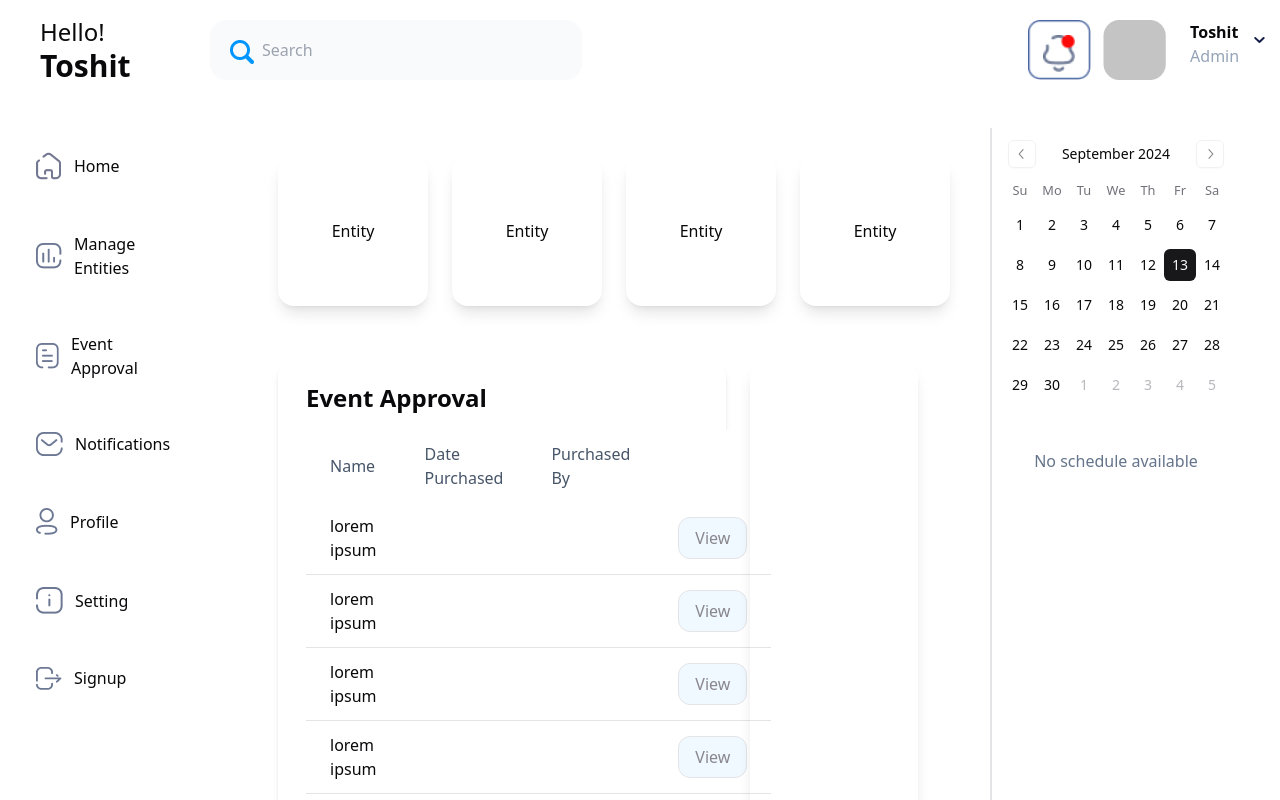
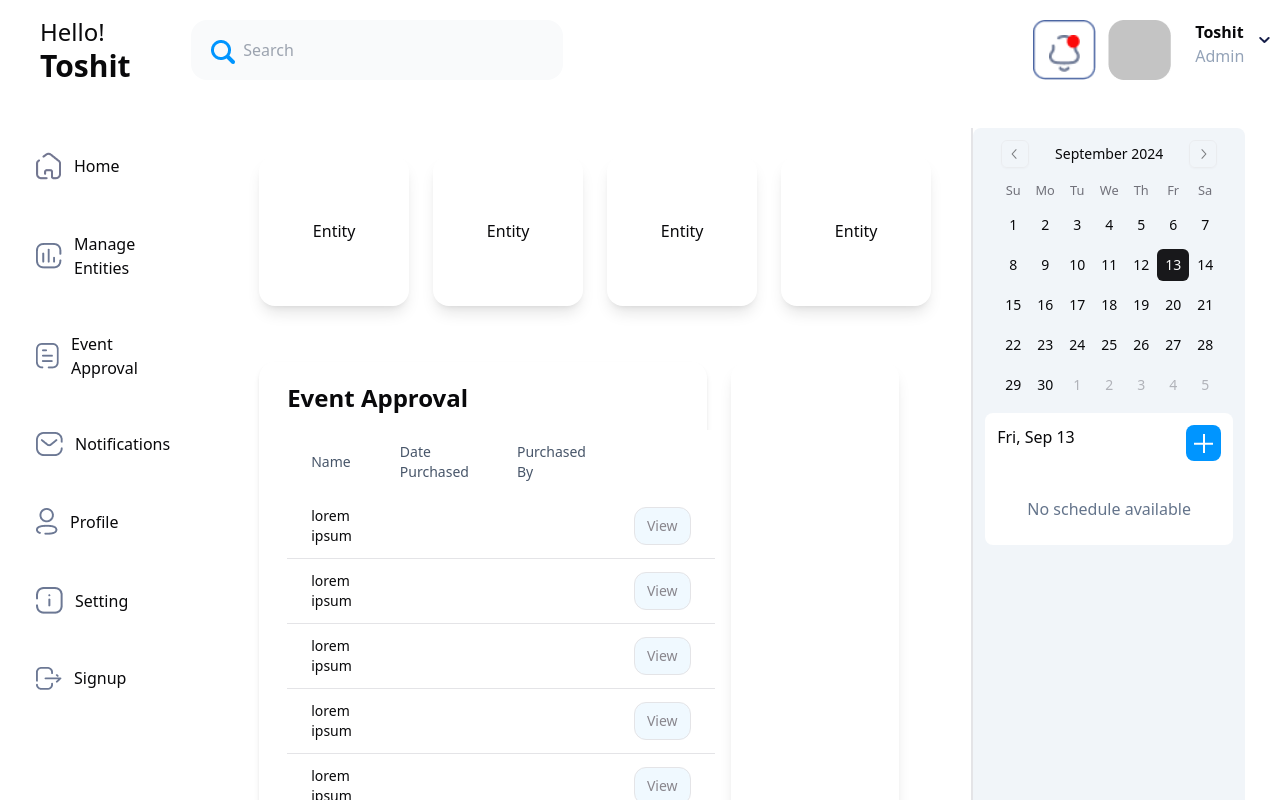
Before and after one commit to paldebarun/cu-dashboardV2, a Next.js app: page /centralOffice in a window 1280 px wide. Shown: the top 800 px of the page. Built offline with nearby package versions, Linux system fonts and the light colour scheme.

Commit message:
added some new things in the ui

```diff
--- a/app/centralOffice/page.tsx
+++ b/app/centralOffice/page.tsx
@@ -18,6 +18,7 @@ import arrowhead from '../images/Group 21861.png'
 import { Calendar } from "@/components/ui/calendar"
 import { Bar, BarChart, CartesianGrid, XAxis } from "recharts"
  import { useState,useEffect } from 'react'
+ import plus from '../images/Group 1000002786.png'
 
 import {
   ChartConfig,
@@ -520,15 +521,15 @@ const Page = () => {
       const formattedDate = date.toISOString().split('T')[0];
       console.log(formattedDate);
 
-      // Check if the date exists in the scheduledData
+
       const data = scheduledData[formattedDate] || [];
 
-      // If data is empty, use today's date as fallback
+
       const finalData = data.length ? data : scheduledData[new Date().toISOString().split('T')[0]] || [];
 
       setSchedule(finalData);
     } else {
-      // If date is not provided, use today's date
+
       const today = new Date().toISOString().split('T')[0];
       setSchedule(scheduledData[today] || []);
     }
@@ -598,21 +599,21 @@ const Page = () => {
               <table className="w-full bg-white ">
                 <thead className="">
                   <tr>
-                    <th className="py-3 font-thin text-slate-600 px-6 text-left">Name</th>
-                    <th className="py-3 font-thin text-slate-600 px-6 text-left">Date Purchased</th>
-                    <th className="py-3 font-thin text-slate-600 px-6 text-left">Purchased By</th>
-                    <th className="py-3 font-thin text-slate-600 px-6 text-left"></th>
+                    <th className="py-3 text-sm font-thin text-slate-600 px-6 text-left">Name</th>
+                    <th className="py-3 text-sm font-thin text-slate-600 px-6 text-left">Date Purchased</th>
+                    <th className="py-3 text-sm font-thin text-slate-600 px-6 text-left">Purchased By</th>
+                    <th className="py-3 text-sm font-thin text-slate-600 px-6 text-left"></th>
                   </tr>
                 </thead>
                 <tbody>
                   {
                     eventApprovalData.map((event, index) => (
                       <tr key={index} className="border-b px-2">
-                        <td className="py-3 px-6 font-light">{event.name}</td>
-                        <td className="py-3 px-6 font-light">{event.datepurchased}</td>
-                        <td className="py-3 px-6 font-light">{event.purchasedby}</td>
+                        <td className="py-3 text-sm px-6 font-light">{event.name}</td>
+                        <td className="py-3 text-sm px-6 font-light">{event.datepurchased}</td>
+                        <td className="py-3 text-sm px-6 font-light">{event.purchasedby}</td>
                         <td className="py-3 px-6 ">
-                          <button className="bg-[#F0F9FF]  text-[#89868D] px-4 py-2 rounded-xl  border boorder-[#0095FF]">
+                          <button className="bg-[#F0F9FF]  text-[#89868D] text-sm px-3 py-2 rounded-xl  border boorder-[#0095FF]">
                            View
                           </button>
                         </td>
@@ -655,13 +656,21 @@ const Page = () => {
 
           </div>
 
-          <div className='calender_section flex flex-col justify-start items-center '>
+          <div className='calender_section flex flex-col justify-start items-center px-3 bg-slate-100 rounded-lg'>
           <Calendar
       mode="single"
       selected={date}
       onSelect={setDate}
       className="rounded-md "
     />
+<div className='w-full py-3 rounded-lg bg-white '>
+    <div className=' w-full flex justify-between px-3'>
+    <p>{date?.toLocaleDateString('en-US', { weekday: 'short', month: 'short', day: 'numeric' })}</p>
+      <div className='bg-[#0095FF] w-[35px] h-[36px] rounded-lg flex items-center justify-center hover:cursor-pointer'>
+        <Image src={plus} alt="add-schedule"/>
+      </div>
+
+    </div>
 
 <div className='schedule-section w-full mt-6 flex flex-col justify-start gap-6 px-2'>
   {schedule.length > 0 ? (
@@ -685,6 +694,7 @@ const Page = () => {
   )}
 </div>
 
+        </div>
           </div>
           </div>
 
```
Also changed, not shown: app/images/Group 1000002786.png (added).
